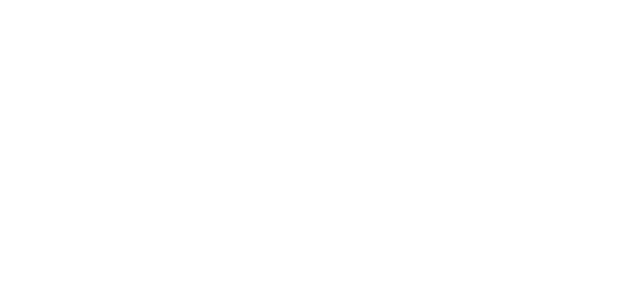
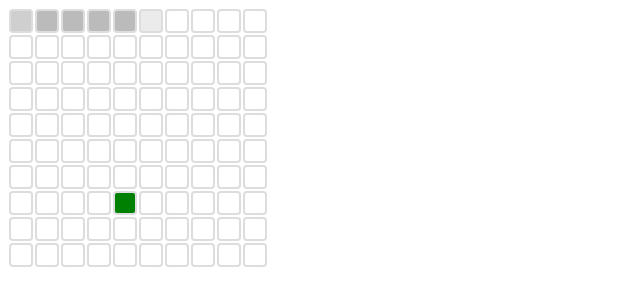
Before and after one commit to Waz-emperor/lesson-project, a plain HTML site: page index.html in a window 1280 px wide. Shown: the whole page, without its empty margins (0-640 px from the left). Drawn offline with Linux system fonts and the light colour scheme.

Commit message:
Update index.html

```diff
--- a/index.html
+++ b/index.html
@@ -1,3 +1,13 @@
+
+<html lang="en">
+<head>
+    <meta charset="UTF-8">
+    <meta http-equiv="X-UA-Compatible" content="IE=edge">
+    <meta name="viewport" content="width=device-width, initial-scale=1.0">
+    <title>Document</title>
+    <link rel="stylesheet" href="./styles.css">
+</head>
+<body>
     <div id="main" class="main">
         <div class='line'><div data-n='1' class="0_0 s"></div><div class="0_1"></div><div class="0_2"></div><div class="0_3"></div><div class="0_4"></div><div class="0_5"></div><div class="0_6"></div><div class="0_7"></div><div class="0_8"></div><div class="0_9"></div></div>
         <div class="line"><div class="1_0"></div><div class="1_1"></div><div class="1_2"></div><div class="1_3"></div><div class="1_4"></div><div class="1_5"></div><div class="1_6"></div><div class="1_7"></div><div class="1_8"></div><div class="1_9"></div></div><div class="line"><div class="2_0"></div><div class="2_1"></div><div class="2_2"></div><div class="2_3"></div><div class="2_4"></div><div class="2_5"></div><div class="2_6"></div><div class="2_7"></div><div class="2_8"></div><div class="2_9"></div></div>
@@ -6,3 +16,6 @@
         <div class="line"><div class="7_0"></div><div class="7_1"></div><div class="7_2"></div><div class="7_3"></div><div class="7_4"></div><div class="7_5"></div><div class="7_6"></div><div class="7_7"></div><div class="7_8"></div><div class="7_9"></div></div><div class="line"><div class="8_0"></div><div class="8_1"></div><div class="8_2"></div><div class="8_3"></div><div class="8_4"></div><div class="8_5"></div><div class="8_6"></div><div class="8_7"></div><div class="8_8"></div><div class="8_9"></div></div>
         <div class="line"><div class="9_0"></div><div class="9_1"></div><div class="9_2"></div><div class="9_3"></div><div class="9_4"></div><div class="9_5"></div><div class="9_6"></div><div class="9_7"></div><div class="9_8"></div><div class="9_9"></div></div>
         </div>
+</body>
+<script src="./script.js"></script>
+</html>
```
Lines whose indentation alone changed are shown as unchanged.
